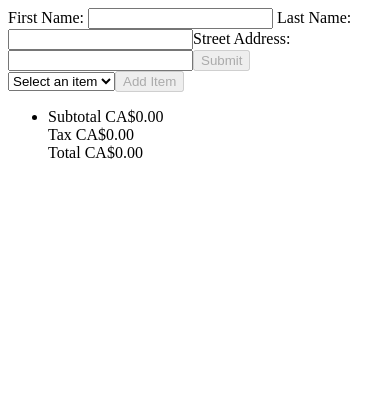
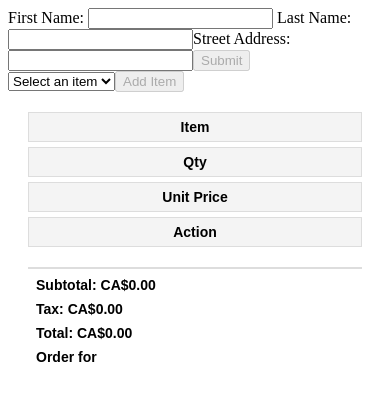
Before and after one commit to amir-roshan/shopping-form, an Angular app: page / in a window 390 px wide. Shown: the top 400 px of the page. Built offline with nearby package versions, Linux system fonts and the light colour scheme.

Commit message:
Refactor summary form layout with responsive design and improved styling

```diff
--- a/src/app/summary-form/summary-form.component.css
+++ b/src/app/summary-form/summary-form.component.css
@@ -0,0 +1,73 @@
+.cart-container {
+    font-family: Arial, sans-serif;
+    margin: 20px;
+}
+
+.cart-grid {
+    display: grid;
+    grid-template-columns: 1fr 1fr 1fr 1fr;
+    gap: 10px;
+    margin-bottom: 20px;
+}
+
+.cart-header {
+    font-weight: bold;
+    background-color: #f4f4f4;
+    padding: 8px;
+    text-align: center;
+    border: 1px solid #ddd;
+}
+
+.cart-item {
+    padding: 8px;
+    text-align: center;
+    border: 1px solid #ddd;
+}
+
+.cart-summary {
+    margin-top: 20px;
+    padding: 10px;
+    border-top: 2px solid #ddd;
+}
+
+.cart-summary-item {
+    margin-bottom: 5px;
+    font-weight: bold;
+}
+
+@media (max-width: 768px) {
+    .cart-grid {
+        grid-template-columns: 1fr 1fr;
+        gap: 5px;
+    }
+
+    .cart-header {
+        font-size: 14px;
+        padding: 6px;
+    }
+
+    .cart-item {
+        font-size: 14px;
+        padding: 6px;
+    }
+
+    .cart-summary {
+        font-size: 14px;
+        padding: 8px;
+    }
+
+    .cart-summary-item {
+        text-align: center;
+        margin-bottom: 8px;
+    }
+
+    @media (max-width: 480px) {
+        .cart-grid {
+            grid-template-columns: 1fr;
+        }
+
+        .cart-summary-item {
+            text-align: left;
+        }
+    }
+}
--- a/src/app/summary-form/summary-form.component.html
+++ b/src/app/summary-form/summary-form.component.html
@@ -1,15 +1,28 @@
-<ul *ngFor="let item of items; let i = index">
-  <li>
-    {{ item.item }}:
-    <div>{{ item.num }}</div>
-    <div>{{ item.price }}</div>
-    <input type="button" value="delete" (click)="removeItem(item)" />
-  </li>
-</ul>
-<ul>
-  <li>
-    <div>Subtotal {{ subtotal | currency : "CAD" : true }}</div>
-    <div>Tax {{ tax | currency : "CAD" : true }}</div>
-    <div>Total {{ total | currency : "CAD" : true }}</div>
-  </li>
-</ul>
+<div class="cart-container">
+  <div class="cart-grid">
+    <div class="cart-header">Item</div>
+    <div class="cart-header">Qty</div>
+    <div class="cart-header">Unit Price</div>
+    <div class="cart-header">Action</div>
+    <ng-container *ngFor="let item of items; let i = index">
+      <div class="cart-item">{{ item.item }}</div>
+      <div class="cart-item">{{ item.num }}</div>
+      <div class="cart-item">{{ item.price | currency : "CAD" : true }}</div>
+      <div class="cart-item">
+        <button (click)="removeItem(item)">Delete</button>
+      </div>
+    </ng-container>
+  </div>
+  <div class="cart-summary">
+    <div class="cart-summary-item">
+      Subtotal: {{ subtotal | currency : "CAD" : "symbol" }}
+    </div>
+    <div class="cart-summary-item">
+      Tax: {{ tax | currency : "CAD" : "symbol" }}
+    </div>
+    <div class="cart-summary-item">
+      Total: {{ total | currency : "CAD" : "symbol" }}
+    </div>
+    <div class="cart-summary-item">Order for</div>
+  </div>
+</div>
```
